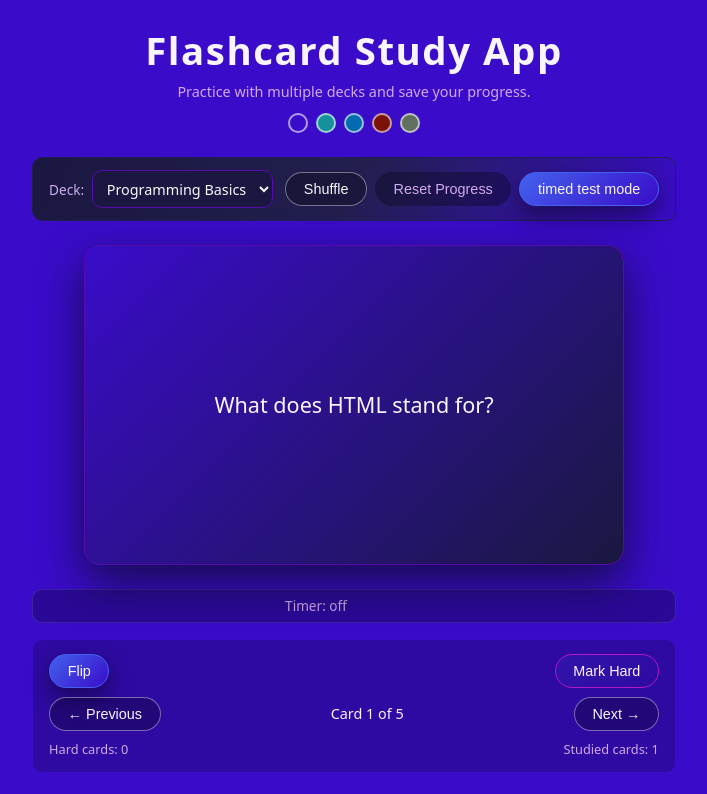
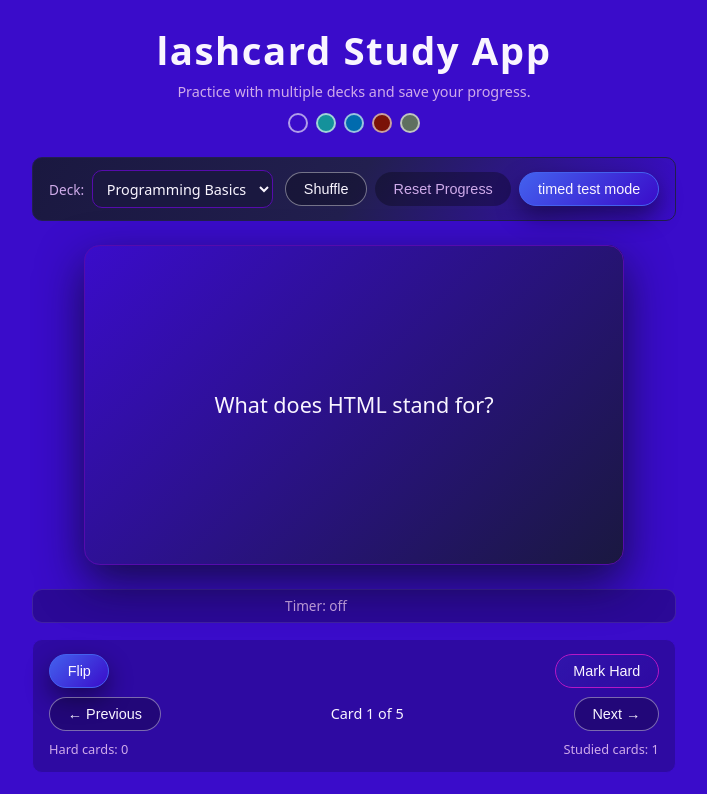
Before and after one commit to plgharbi-commits/bbjknl, a plain HTML site: page index.html in a window 1280 px wide. Shown: the top 794 px of the page, without its empty margins (286-993 px from the left). Drawn offline with Linux system fonts and the light colour scheme.

```diff
--- a/index.html
+++ b/index.html
@@ -8,7 +8,7 @@
   </head>
   <body class="theme-purple">
     <header class="app-header">
-      <h1>Flashcard Study App</h1>
+      <h1>lashcard Study App</h1>
       <p class="tagline">
         Practice with multiple decks and save your progress.
       </p>
```
